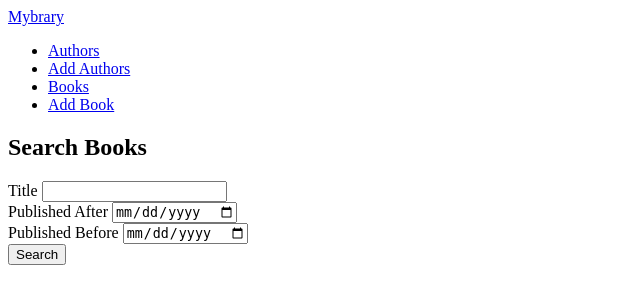
After one commit to ananya12mar/Mybrary, a Node server app: page /books in a window 1280 px wide. The commit adds this page. Shown: the top 304 px of the page, without its empty margins (0-640 px from the left). Run offline with Node 20, Linux system fonts and the light colour scheme; data that the repository does not hold is empty; some libraries are stand-ins or nearby versions.

Commit message:
Books Create/Index/New

```diff
--- a/package.json
+++ b/package.json
@@ -17,7 +17,8 @@
     "ejs": "^7.0.2",
     "express": "^5.3.0",
     "express-ejs-layouts": "^2.5.1",
-    "mongoose": "^9.12.2"
+    "mongoose": "^9.12.2",
+    "multer": "^2.5.0"
   },
   "devDependencies": {
     "nodemon": "^3.1.14"
--- /dev/null
+++ b/routes/books.js
@@ -0,0 +1,88 @@
+const express = require('express')
+const router = express.Router()
+const multer =  require('multer')
+const path = require('path')
+const fs = require('fs')
+const Book = require('../models/book')
+const Author = require('../models/author')
+const { errorMonitor } = require('events')
+const uploadPath = path.join('public', Book.coverImageBasePath)
+const imageMimeTypes = ['image/jpeg','image/png','image/gif']
+const upload = multer({
+    dest: uploadPath,
+    fileFilter: (req,file,callback)=>{
+        callback(null,imageMimeTypes.includes(file.mimetype))
+    }
+})
+// All Book Route
+router.get('/', async(req,res)=>{
+    let query = Book.find()
+    if(req.query.title != null && req.query.title != ''){
+        query = query.regex('title', new RegExp(req.query.title, 'i'))
+    }
+    if(req.query.publishedBefore != null && req.query.publishedBefore != ''){
+        query = query.lte('publishDate', req.query.publishedBefore)
+    }
+    if(req.query.publishedAfter != null && req.query.publishedAfter != ''){
+        query = query.gte('publishDate', req.query.publishedAfter)
+    }
+    try{
+        const books = await query.exec()
+        res.render('books/index',{
+            books: books,
+            searchOptions: req.query
+        })
+    }
+    catch{
+        res.redirect('/')
+    }
+})
+
+// New Book Route
+router.get('/new', async(req,res)=>{
+    renderNewPage(res, new Book())
+})
+
+// Create Book Route
+router.post('/', upload.single('cover'), async (req,res)=>{
+    const fileName = req.file !=null ? req.file.filename : null
+    const book = new Book({
+        title: req.body.title,
+        author: req.body.author,
+        publishDate: new Date(req.body.publishDate),
+        pageCount: req.body.pageCount,
+        coverImageName: fileName,
+        description: req.body.description
+    })
+    try{
+        const newbook = await book.save()
+        res.redirect('/books')
+    }catch{
+        if(book.coverImageName!=null){
+            removeBookCover(book.coverImageName)
+        }
+        renderNewPage(res, book, true)
+    }
+})
+
+async function renderNewPage(res, book, hasError = false){
+    try{
+        const authors = await Author.find({})
+        const params = {
+            authors: authors,
+            book: book
+        }
+        if(hasError) params.errorMessage = 'Error Creating Book'
+        res.render('books/new', params)
+    }catch{
+        res.redirect('/books')
+    }
+}
+
+function removeBookCover(fileName){
+    fs.unlink(path.join(uploadPath, fileName),err=>{
+        if(err) console.log(err)
+    })
+}
+
+module.exports = router
--- a/server.js
+++ b/server.js
@@ -8,6 +8,8 @@ const bodyParser = require('body-parser')
 
 const indexRouter = require('./routes/index')
 const authorRouter = require('./routes/authors')
+const bookRouter = require('./routes/books')
+
 app.set('view engine', 'ejs')
 app.set('views',__dirname+'/views')
 app.set('layout','layouts/layout')
@@ -22,5 +24,6 @@ db.once('open', ()=> console.log("Connected to Mongoose"))
 
 app.use('/',indexRouter)
 app.use('/authors',authorRouter)
+app.use('/books',bookRouter)
 
 app.listen(process.env.PORT || 3000)
--- /dev/null
+++ b/views/books/index.ejs
@@ -0,0 +1,21 @@
+<h2>Search Books</h2>
+<form action="/books" method="GET">
+    <div>
+        <label>Title</label>
+        <input type="text" name="title" value="<%= searchOptions.title %>">
+    </div>
+    <div>
+        <label>Published After</label>
+        <input type="date" name="publishedAfter" value="<%= searchOptions.publishedAfter %>">
+    </div>
+    <div>
+        <label>Published Before</label>
+        <input type="date" name="publishedBefore" value="<%= searchOptions.publishedBefore %>">
+    </div>
+    <button type="submit">Search</button>
+<form>
+<div>
+    <% books.forEach(book => { %>
+        <img height="150" width="200" src="<%= book.coverImagePath %>">
+    <% }) %>
+</div>
--- /dev/null
+++ b/views/books/new.ejs
@@ -0,0 +1,6 @@
+<h2>New Book</h2>
+<form action="/books" method="POST" enctype="multipart/form-data">
+    <%- include('_form_fields') %>
+    <a href="/books">Cancel</a>
+    <button type="submit">Create</button>
+</form>
--- a/views/partials/header.ejs
+++ b/views/partials/header.ejs
@@ -4,7 +4,8 @@
         <ul>
             <li><a href="/authors">Authors</a></li>
             <li><a href="/authors/new">Add Authors</a></li>
-
+            <li><a href="/books">Books</a></li>
+            <li><a href="/books/new">Add Book</a></li>
         </ul>
     </nav>
 </header>
```
Also changed, not shown: models/book.js (added, +45 -0 lines), routes/index.js (+11 -2 lines), views/books/_form_fields.ejs (added, +38 -0 lines), views/index.ejs (+6 -1 lines), 2 other files.
